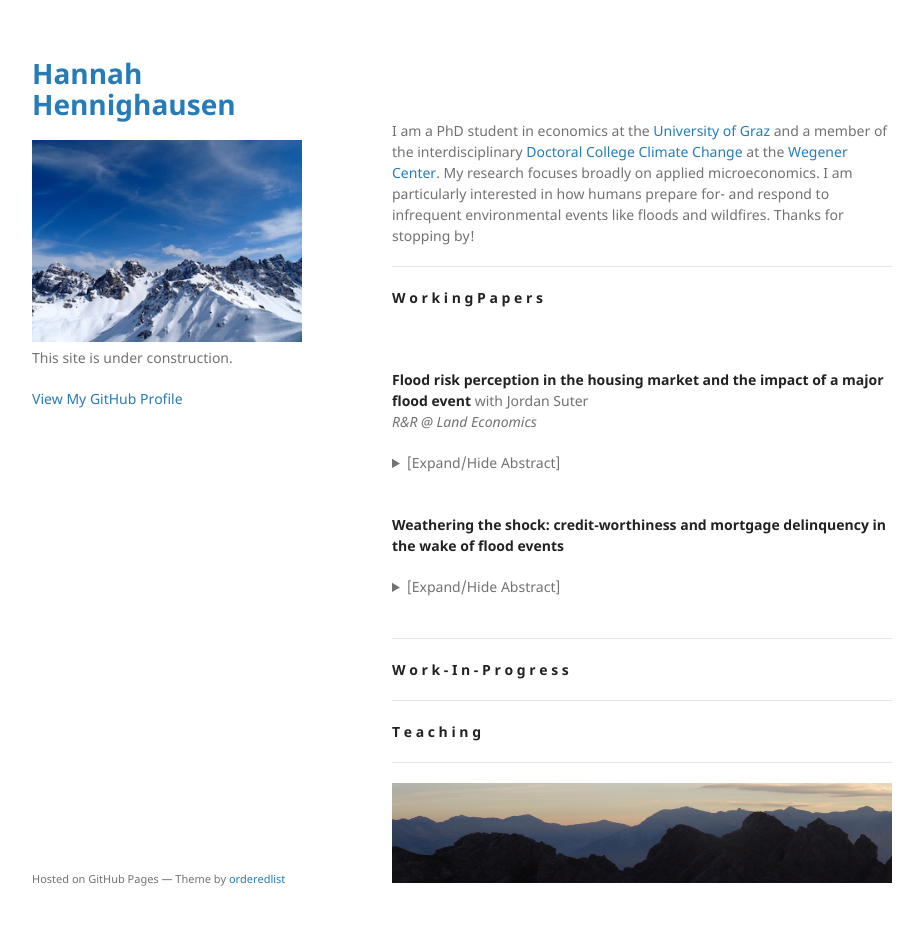
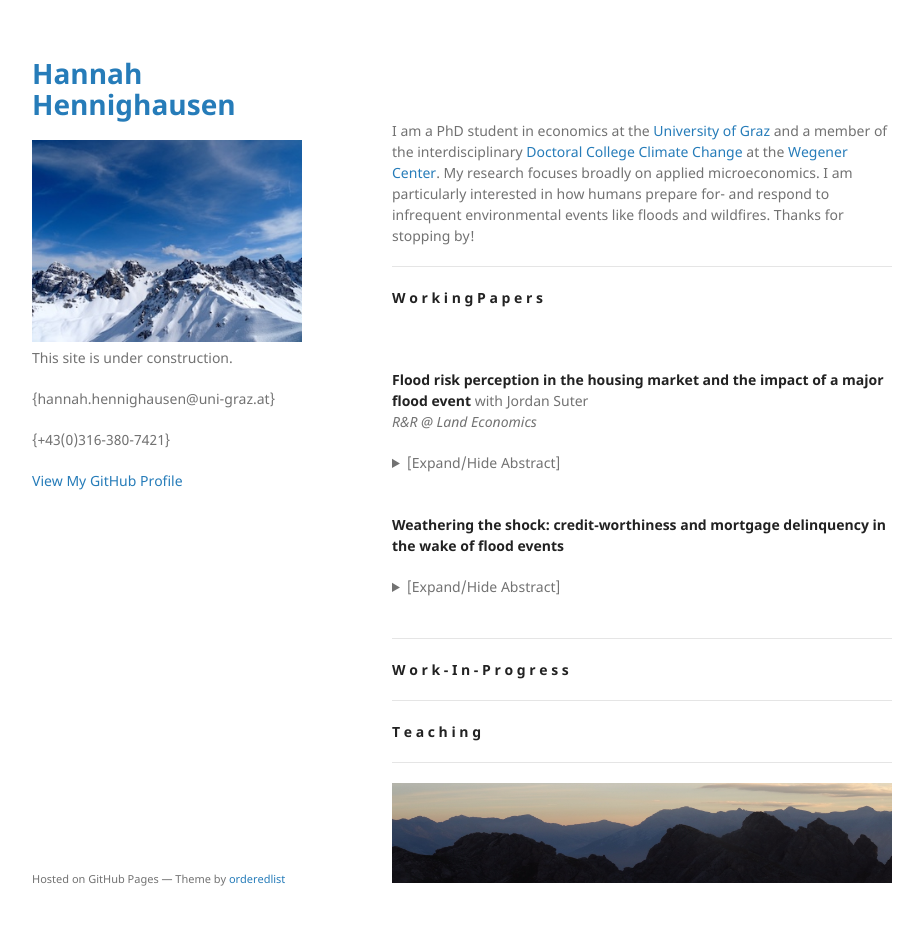
Before and after one commit to hannahhennighausen/hannahhennighausen.github.io, a Jekyll site: the page built from index.md, in a window 1280 px wide and 958 px high. Shown: the top 925 px of the window, without its empty margins (178-1101 px from the left). Built offline with Jekyll 4.4.1, drawn with Linux system fonts in a browser that asks for light colours.

Commit message:
Update default.html

```diff
--- a/_layouts/default.html
+++ b/_layouts/default.html
@@ -21,6 +21,10 @@
         {% endif %}
 
         <p>{{ site.description | default: site.github.project_tagline }}</p>
+
+        <p>{hannah.hennighausen@uni-graz.at}</p>
+
+        <p>{+43(0)316-380-7421}</p>
 
         {% if site.github.is_project_page %}
         <p class="view"><a href="{{ site.github.repository_url }}">View the Project on GitHub <small>{{ site.github.repository_nwo }}</small></a></p>
```
